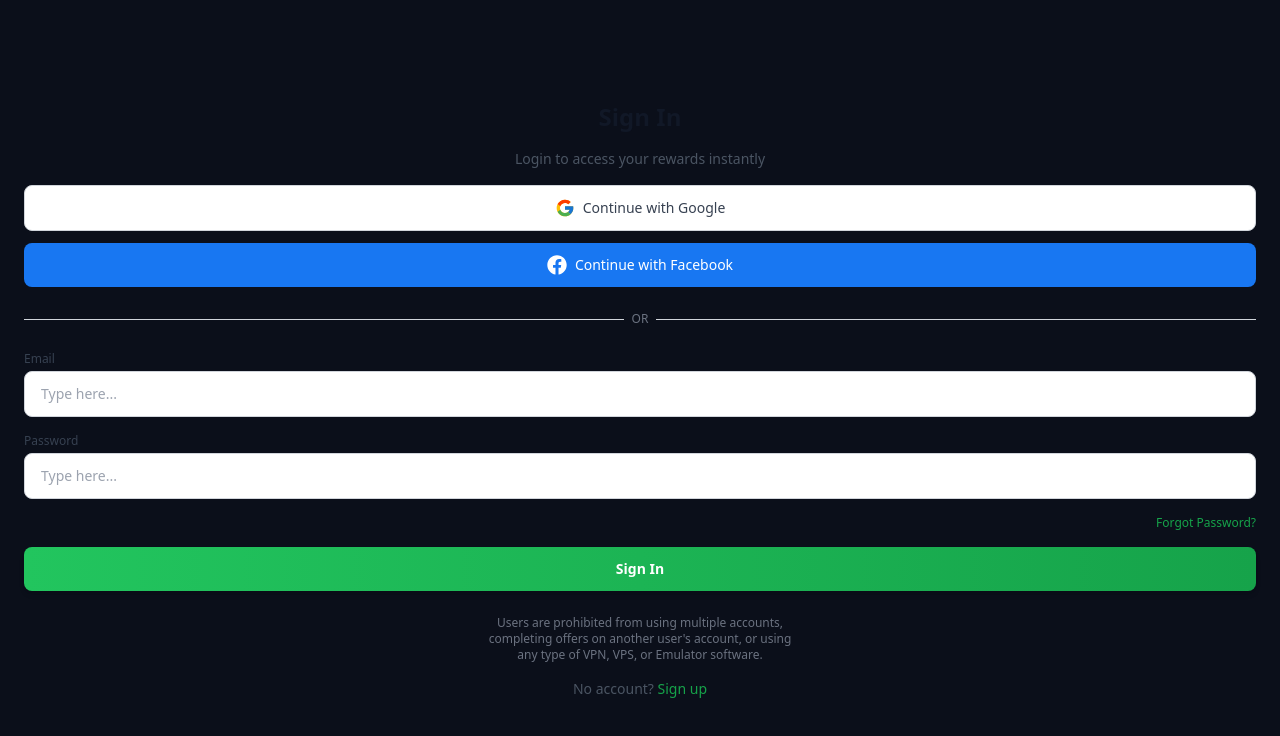
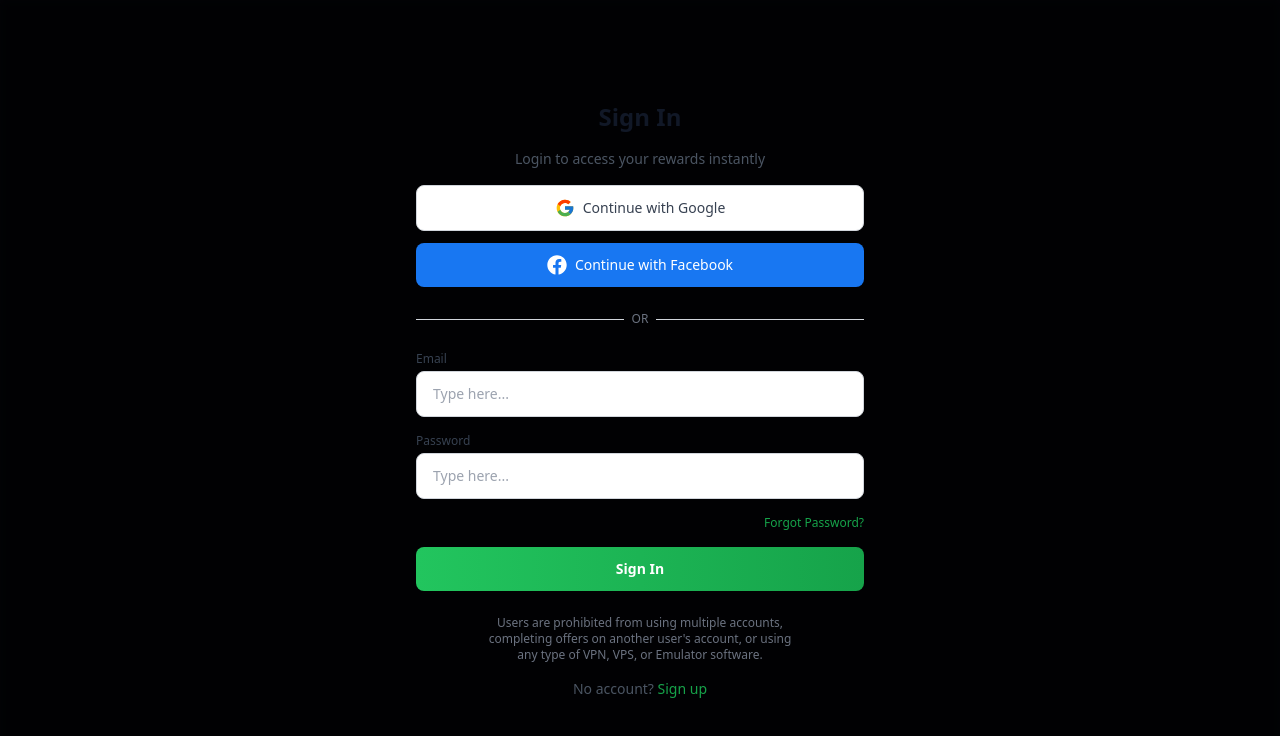
Before and after one commit to tool63/cashin, a Next.js app: page /login in a window 1280 px wide. Shown: the top 736 px of the page. Built offline with nearby package versions, Linux system fonts and the light colour scheme.

Commit message:
Update layout.tsx

```diff
--- a/app/(auth)/layout.tsx
+++ b/app/(auth)/layout.tsx
@@ -3,8 +3,10 @@ import { ReactNode } from "react";
 
 export default function AuthLayout({ children }: { children: ReactNode }) {
   return (
-    <div className="min-h-screen w-full flex items-center justify-center">
-      {children}
+    <div className="fixed inset-0 z-50 flex items-center justify-center bg-black/50 backdrop-blur-sm">
+      <div className="relative w-full max-w-md mx-4">
+        {children}
+      </div>
     </div>
   );
 }
```
